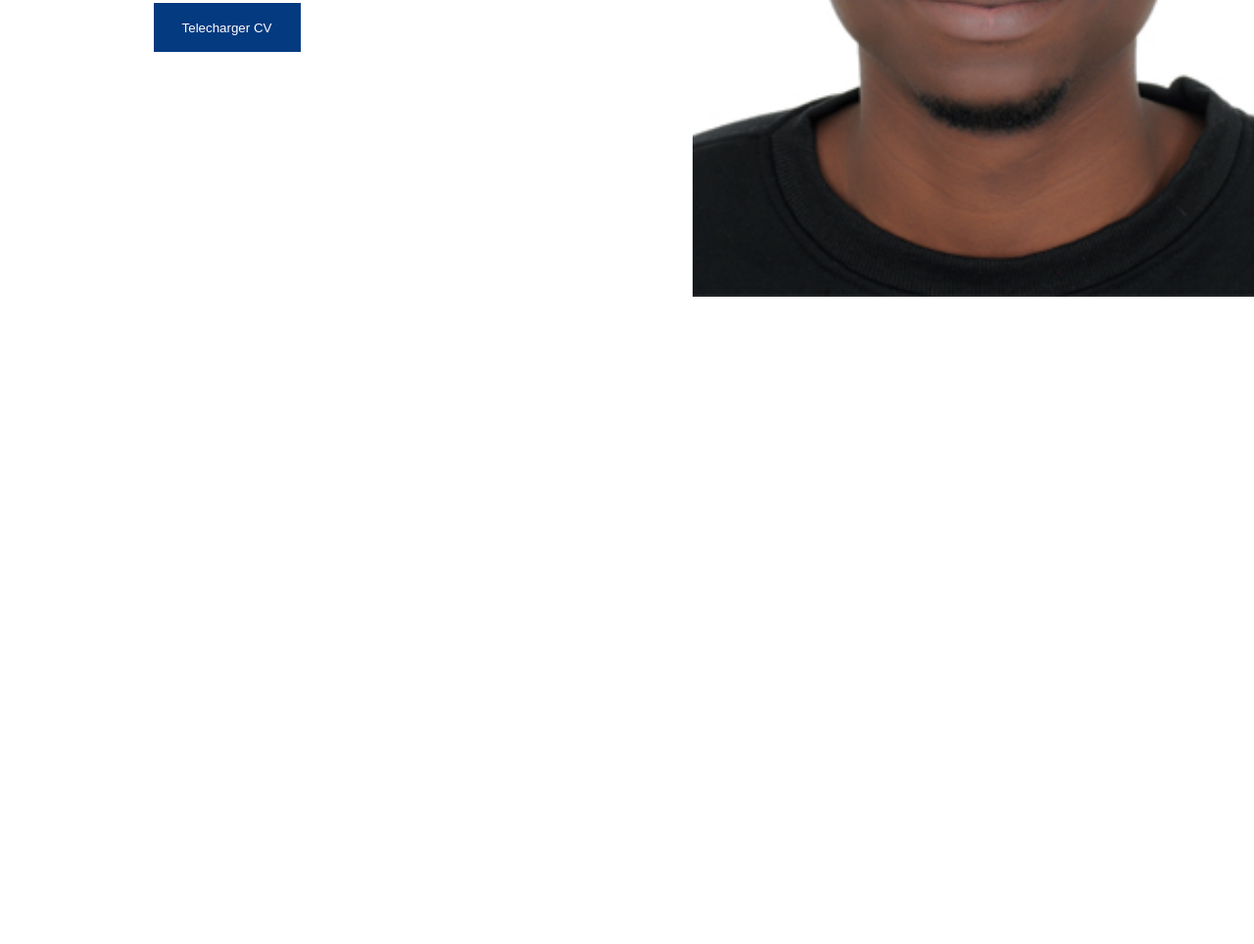
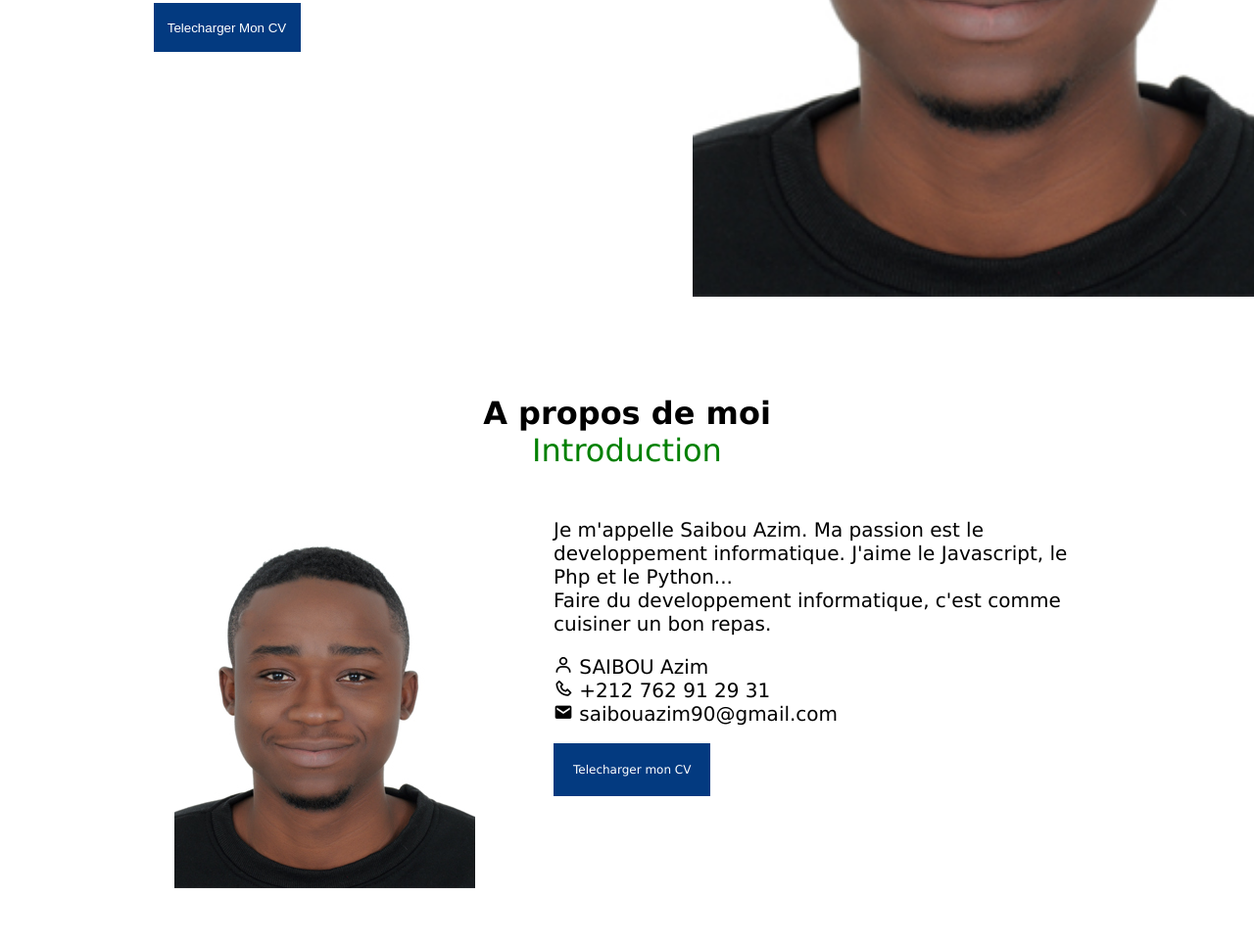
Before and after one commit to azimsaibou/Az-portfolio, a plain HTML site: page index.html in a window 1280 px wide. Shown: the part 497-1461 px from the top of the page at 98% size. Before the commit the page ends 804 px from the top, so only its background shows below. Drawn offline with nearby package versions, Linux system fonts and the light colour scheme.

Commit message:
Partie sur A propos de Moi ajoutee

```diff
--- a/index.html
+++ b/index.html
@@ -12,12 +12,14 @@
     <!-- ************************************************* -->
     <nav>
         <h1><span>Az</span>. Portfolio </h1>
+
+
         <ul>
             <li>
-                <a href="#centre">Presentation</a>
+                <a href="#home">Presentation</a>
             </li>
             <li>
-                <a href="#">A propos</a>
+                <a href="#about">A propos</a>
             </li>
             <li>
                 <a href="#">Qualites</a>
@@ -31,13 +33,14 @@
                 <i class="bx bx-moon"></i> <!-- puce li pour qu'il soit tout pres des autres li -->
             </li>
         </ul>
+
     </nav><!-- tout ceux qui sont proche doivent etre dans une meme boite -->
 
 
     <!-- ***************************************************** -->
-    <header>
+    <header id="home">
 
-        <div class="centre" id="home"><!-- identifiant pour scroller vers lui -->
+        <div class="centre" ><!-- identifiant pour scroller vers lui -->
             <div class="puces">
                 <i class="bx bxl-github"></i>
                 <i class="bx bxl-facebook"></i>
@@ -57,7 +60,7 @@
                     Si vous voulez en savoir plus, telecharger mon cv ci-dessous
                 </p>
                 <p class="bouton">
-                    <button><a href="#">Telecharger CV</a></button>
+                    <button><a>Telecharger Mon CV</a></button>
                 </p>
             </div>
             <div class="image">
@@ -68,18 +71,39 @@
     </header>
     <!-- ******************************************************** -->
 
-    <!-- <section class="about">
-        <div class="introduction">
-            <p class="titre1">A propos de Moi</p>
+    <section class="about" id="about">
+        <div class="heading">
+            <p class="titre1">A propos de moi</p>
             <p class="titre2">Introduction</p>
         </div>
 
-        <div class="page">
-            <img src="main.jpg" alt="">
+        <div class="about-container">
+            <div class="about-img">
+                <img src="main.jpg" alt="">
+            </div>
 
-            div.
+            <div class="about-text">
+                <p>Je m'appelle Saibou Azim. Ma passion est le developpement informatique. J'aime le Javascript, le Php et le Python...<br/> Faire du developpement informatique, c'est comme cuisiner un bon repas.</p>
+
+                <div class="information">
+                    <div class="info-box">
+                        <i class="bx bx-user"></i>
+                        <span>SAIBOU Azim</span>
+                    </div>
+                    <div class="info-box">
+                        <i class="bx bx-phone"></i>
+                        <span>+212 762 91 29 31</span>
+                    </div>
+                    <div class="info-box">
+                        <i class="bx bxs-envelope"></i>
+                        <span>saibouazim90@gmail.com</span>
+                    </div>
+                </div>
+
+                <a class="btn">Telecharger mon CV</a>
+            </div>
         </div>
-    </section> -->
+    </section>
 
 
 
--- a/style.css
+++ b/style.css
@@ -12,6 +12,7 @@
   padding: 0;
   margin: 0;
   box-sizing: border-box;
+  scroll-behavior: smooth;
 }
 
 ul{
@@ -125,3 +126,57 @@ header .centre .carte button{
   outline: none;
   border: none;
 }
+
+/********************************************************************************************************/
+
+.about{
+  padding: 100px 10%;
+}
+
+.heading{
+  text-align: center;
+}
+.heading .titre1{
+  font-weight: bold;
+  font-size: 2rem;
+}
+.heading .titre2{
+  color: green;
+  font-size: 2rem;
+}
+
+.about-container{
+  display: flex;
+  padding: 50px 50px;
+}
+
+.about-img{
+
+}
+
+.about-text{
+  padding-left: 80px;
+  font-size: 20px;
+}
+
+.about-text + p{
+
+}
+
+.information{
+  padding-top: 20px;
+  padding-bottom: 30px;
+}
+.info-box{
+
+}
+.info-box span{
+  padding-left:
+}
+
+.btn{
+  padding: 20px 20px;
+  background-color: #033a80;
+  color: white;
+  font-size: 12px;
+}
```
